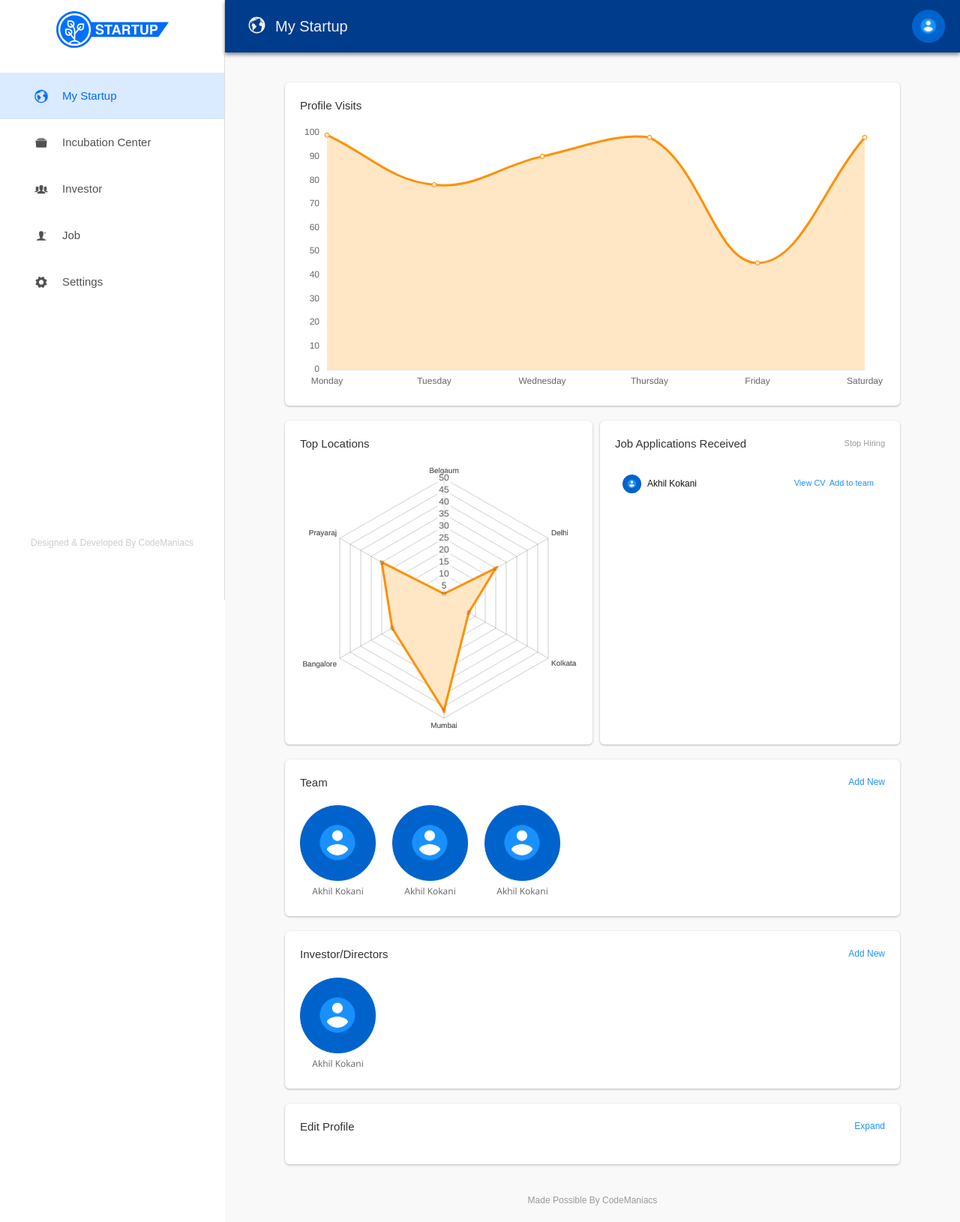
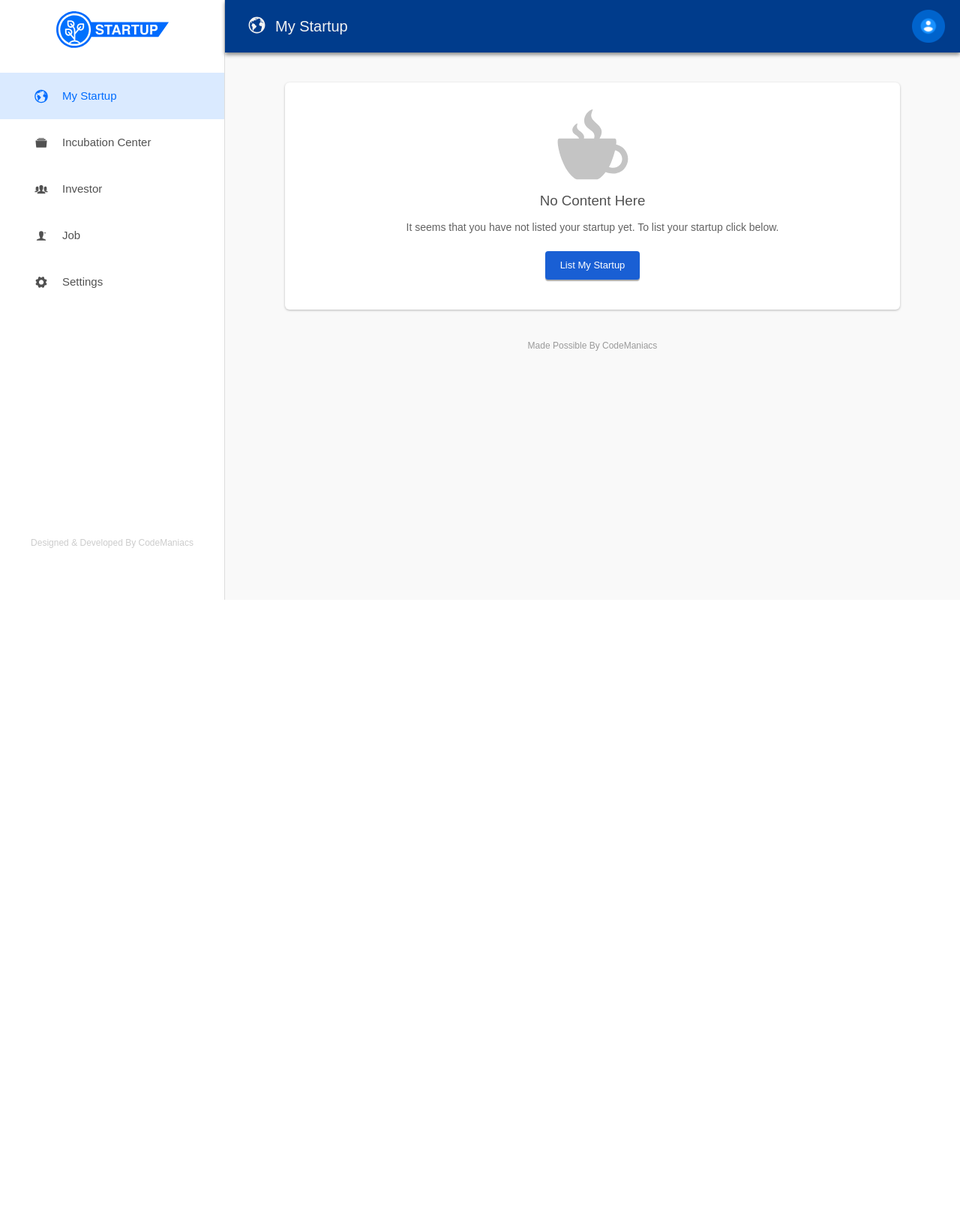
Before and after one commit to Akhilkokani/set, a PHP site: page /dashboard/startup in a window 1280 px wide. Shown: the whole page at 75% size. After the commit the page ends 800 px from the top, so only its background shows below. Run offline with PHP 8.4, Linux system fonts and the light colour scheme.

Commit message:
Solved Design Bugs

```diff
--- a/dashboard/_includes/dashboard_sidebar.php
+++ b/dashboard/_includes/dashboard_sidebar.php
@@ -131,7 +131,7 @@
     <div class="dashboard-tabs">
 
       <!-- Startup Tab -->
-      <a class="tab startup active disp-flex" href="./" title="My Startup">
+      <a class="tab startup disp-flex" href="../startup" title="My Startup">
         <div class="dashboard-tab-icon-wrap">
           <div class="dashboard-tab-icon">
             <svg version="1.1" class="vert-center" id="dashboard-tab-icon" xmlns="http://www.w3.org/2000/svg" xmlns:xlink="http://www.w3.org/1999/xlink" x="0px" y="0px"
--- a/dashboard/scripts/create_startup.js
+++ b/dashboard/scripts/create_startup.js
@@ -9,8 +9,6 @@
  * @author Akhil Kokani
  * @package SET
  */
-
-window.onload = function() {
 
 var elements = {
 
@@ -84,6 +82,9 @@
 };
 
 // Checking if modal opener is present in DOM
+console.log('asd');
+console.log(elements.my_startup_modal_opener);
+
 if ( elements.my_startup_modal_opener ) {
 
   // Event listener to open My Startup when clicked
@@ -160,4 +161,3 @@
 
   alert ( "Done" );
 });
-};
--- a/dashboard/startup/index.php
+++ b/dashboard/startup/index.php
@@ -33,6 +33,11 @@
     <div class="dashboard-divider-wrap disp-flex">
 
       <?php include_once "../_includes/dashboard_sidebar.php"; ?>
+
+      <script>
+        // Activating startup tab
+        document.querySelector ( ".startup" ).className += " active";
+      </script>
 
       <div class="dashboard-tab-content-wrap startup-tab-content-wrap">
 
@@ -97,7 +102,9 @@
 
         <div class="dashboard-content startup-tab-content">
           <!-- If User has not listed his/her startup -->
-          <!-- <div class="dashboard-floor startup-floor">
+          <?php $showOrNot = true; ?>
+          <?php if ( $showOrNot ) { ?>
+          <div class="dashboard-floor startup-floor">
             <div class="no-startup-wrap">
               <div class="no-startup">
                 <div class="no-startup-image-wrap">
@@ -127,7 +134,8 @@
                 </div>
               </div>
             </div>
-          </div> -->
+          </div>
+          <?php } else { ?>
 
           <!-- Profile Visits -->
           <div class="dashboard-floor startup-floor">
@@ -665,6 +673,7 @@
               </div>
             </div>
           </div>
+          <?php } ?>
         </div>
 
         <footer style="padding:2em; text-align:center;">
@@ -1010,22 +1019,22 @@
               <div class="disp-flex">
                 <div class="gen-info-left-side">
 
-                  <div class="phase-text-input-wrap" style="width: 80%;" title="Corporate Identification Number">
+                  <div class="phase-text-input-wrap" style="width: 80%;" title="Startup's LinkedIn Profile">
                     <label>LinkedIn</label>
                     <input type="text" id="stup-lkdin" placeholder="LinkedIn URL">
                   </div>
 
-                  <div class="phase-text-input-wrap" style="width: 76%;" title="Corporate Identification Number">
+                  <div class="phase-text-input-wrap" style="width: 76%;" title="Startup's Twitter Profile">
                     <label>Twitter</label>
                     <input type="text" id="stup-twtr" placeholder="Twitter URL">
                   </div>
 
-                  <div class="phase-text-input-wrap" style="width: 72%;" title="Corporate Identification Number">
+                  <div class="phase-text-input-wrap" style="width: 72%;" title="Startup's Facebook Profile">
                     <label>Facebook</label>
                     <input type="text" id="stup-fb" placeholder="Facebook URL">
                   </div>
 
-                  <div class="phase-text-input-wrap" style="width: 68%;" title="Corporate Identification Number">
+                  <div class="phase-text-input-wrap" style="width: 68%;" title="Startup's Intsagram Profile">
                     <label>Instagram</label>
                     <input type="text" id="stup-gram" placeholder="Instagram URL">
                   </div>
@@ -1078,49 +1087,7 @@
     </div>
   </div>
 
-  <div class="user-signed-in-actions-wrap">
-    <div class="user-signed-in-actions">
-      <a href="../job/" class="user-signed-in-action">
-        Find a Job
-      </a>
-      <a href="../settings/" class="user-signed-in-action">
-        Settings
-      </a>
-      <a href="../../signout" class="user-signed-in-action">
-        Sign Out
-      </a>
-    </div>
-  </div>
-  <div class="user-signed-in-hidden-agent"></div>
-
-  <script>
-
-    // Initiating and adding event listeners for signed in actions
-    (function() {
-
-      // User Signed In Action Elements
-      var user_signed_in_hidden_agent = document.querySelector ( ".user-signed-in-hidden-agent" ),
-          user_profile_picture = document.querySelector ( "img.user-profile-pic" ),
-          user_signed_in_actions = document.querySelector ( ".user-signed-in-actions-wrap" );
-
-      // When clicked on profile picture, showing signed in actions
-      if ( user_profile_picture ) {
-        user_profile_picture.onclick = function() {
-          if ( user_signed_in_actions )
-            user_signed_in_actions.style.display = "block";
-            user_signed_in_hidden_agent.style.display = "block";
-        };
-      }
-
-      // When clicked on hidden layer which is activated when signed in actions are shown
-      if ( user_signed_in_hidden_agent ) {
-        user_signed_in_hidden_agent.onclick = function () {
-          user_signed_in_actions.style.display = "none";
-          user_signed_in_hidden_agent.style.display = "none";
-        }
-      }
-    })();
-  </script>
+  <?php include_once "../_includes/user_signed_in_actions.php"; ?>
   <script src="../scripts/create_startup.js"></script>
   <script src="../scripts/startup.js"></script>
 </body>
--- a/dashboard/styles/dashboard.css
+++ b/dashboard/styles/dashboard.css
@@ -8,6 +8,10 @@
  * @package SET
  */
 
+
+body {
+  background: #f9f9f9;
+}
 
 p {
   font-family: sans-serif;
```
Also changed, not shown: dashboard/_includes/user_signed_in_actions.php (added, +56 -0 lines), index.php (+6 -6 lines). Lines whose indentation alone changed are shown as unchanged.
